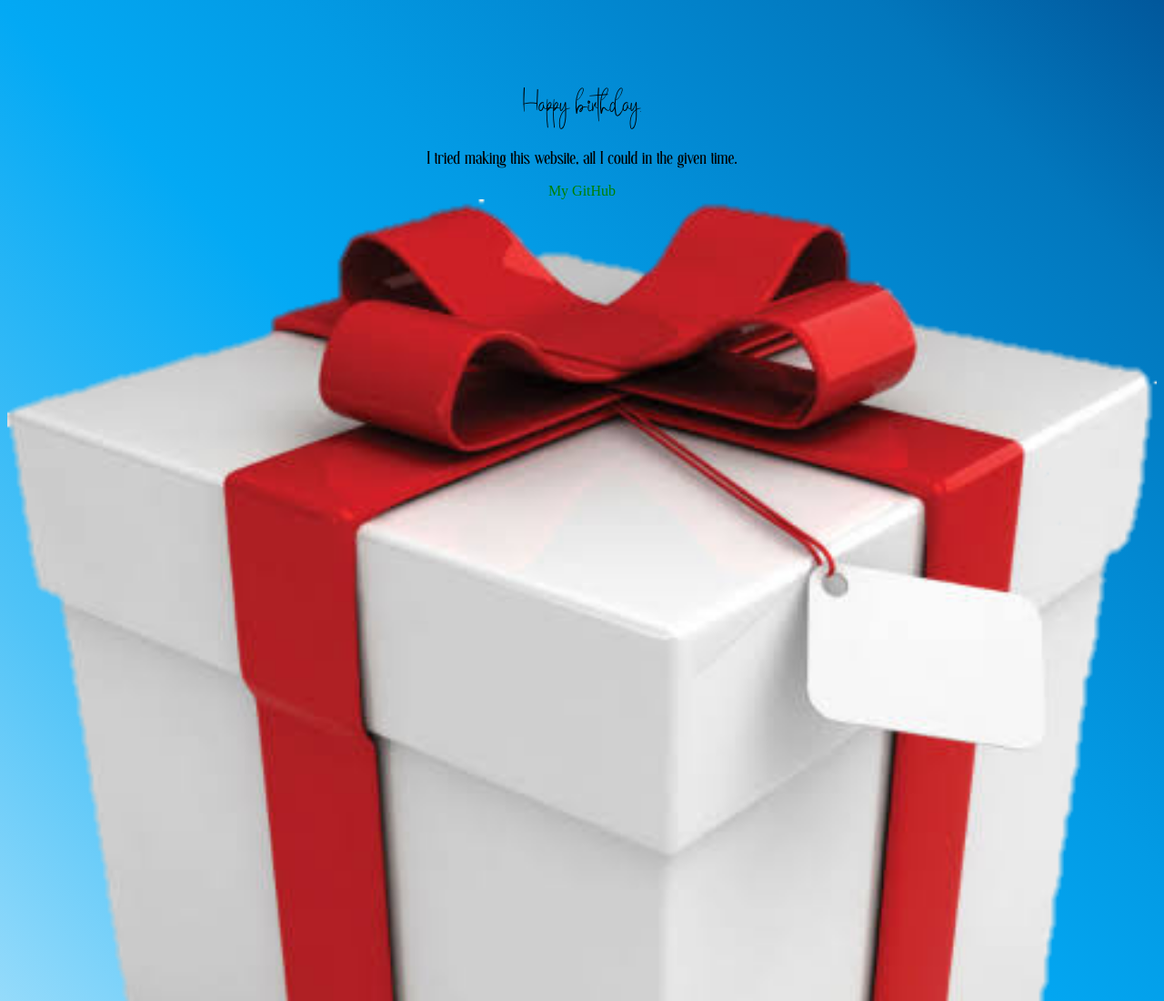
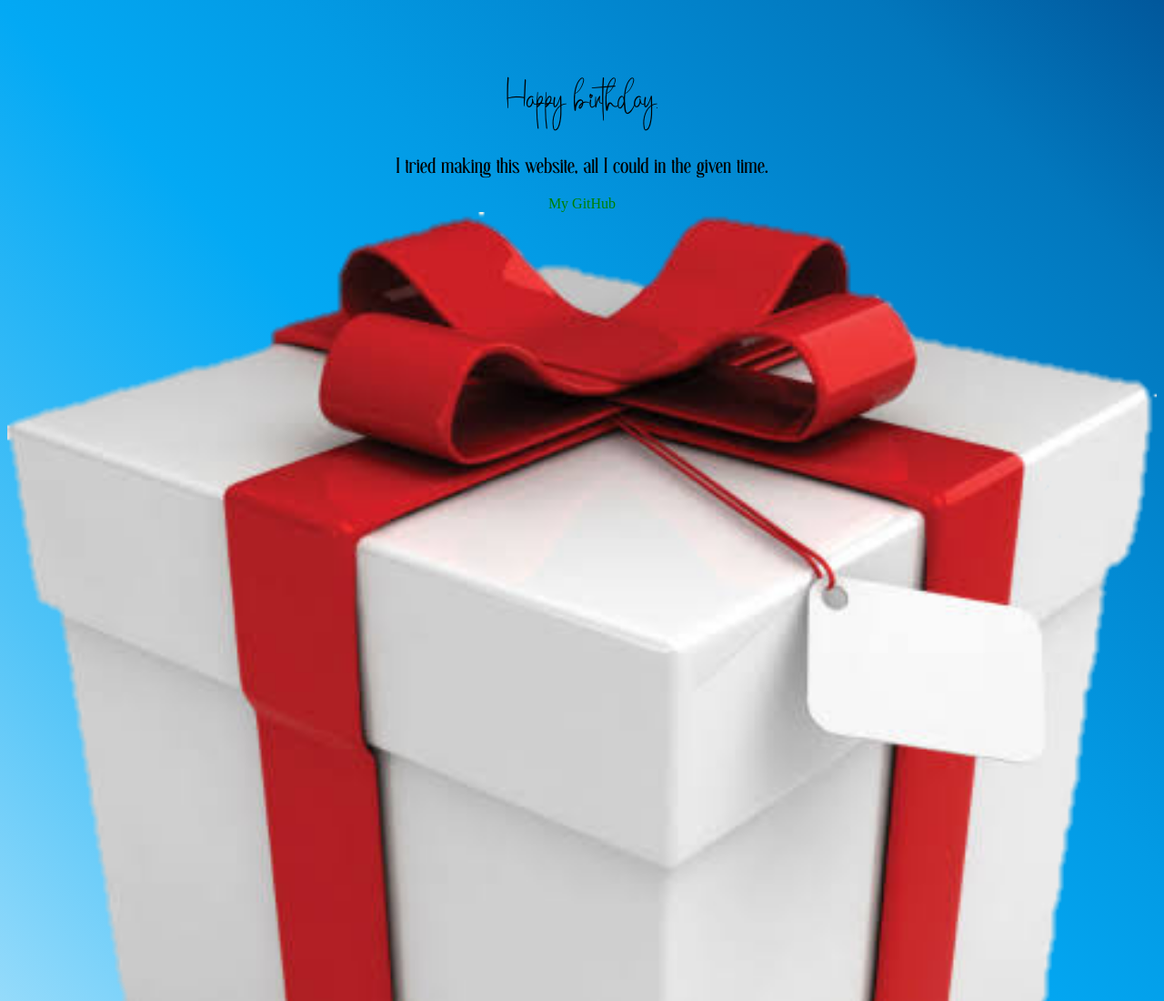
Before and after one commit to utkarsh-naman/myweb, a plain HTML site: page index.html in a window 1280 px wide. Shown: the top 1100 px of the page at 91% size. Drawn offline with Linux system fonts and the light colour scheme; files whose address does not match are found by name.

Commit message:
Update index.html

```diff
--- a/index.html
+++ b/index.html
@@ -5,8 +5,8 @@
 </head>
 <body>
 <script src="js/scripts.js"></script>
-<h1 style= "text-align:center; font-size:25px"> Happy birthday.</h1>
-<h2 style= "text-align:center; font-size:20px">I tried making this website, all I could in the given time.</h2>
+<h1 style= "text-align:center;"> Happy birthday.</h1>
+<h2 style= "text-align:center;">I tried making this website, all I could in the given time.</h2>
 <a  style= "text-align:center" ; href="https://github.com/utkarsh-naman">My GitHub</a>
 <img src = "img/closed.png"; padding id="gift"; padding= 50px; onclick="togglegift()">
 </body>
```
